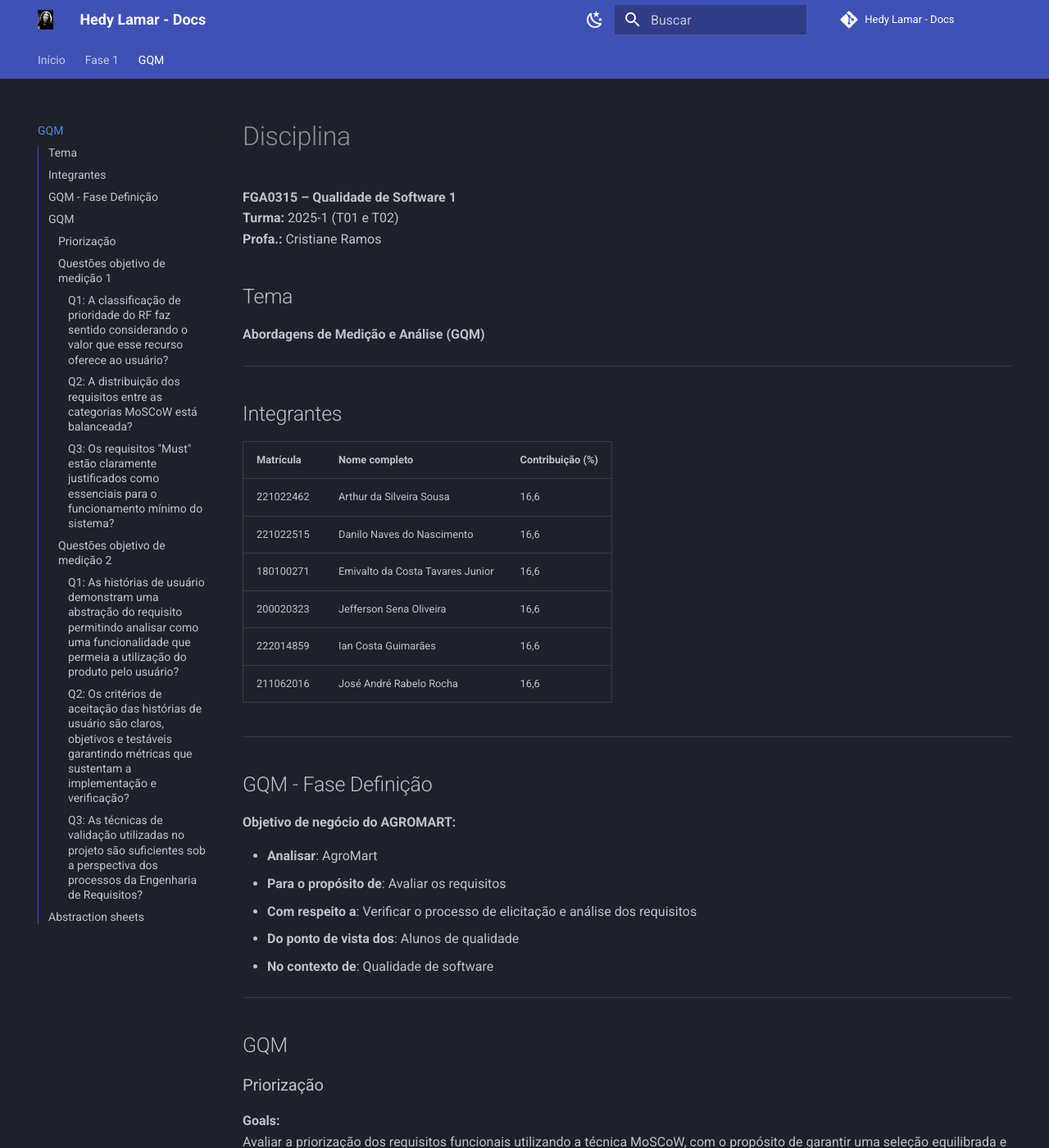
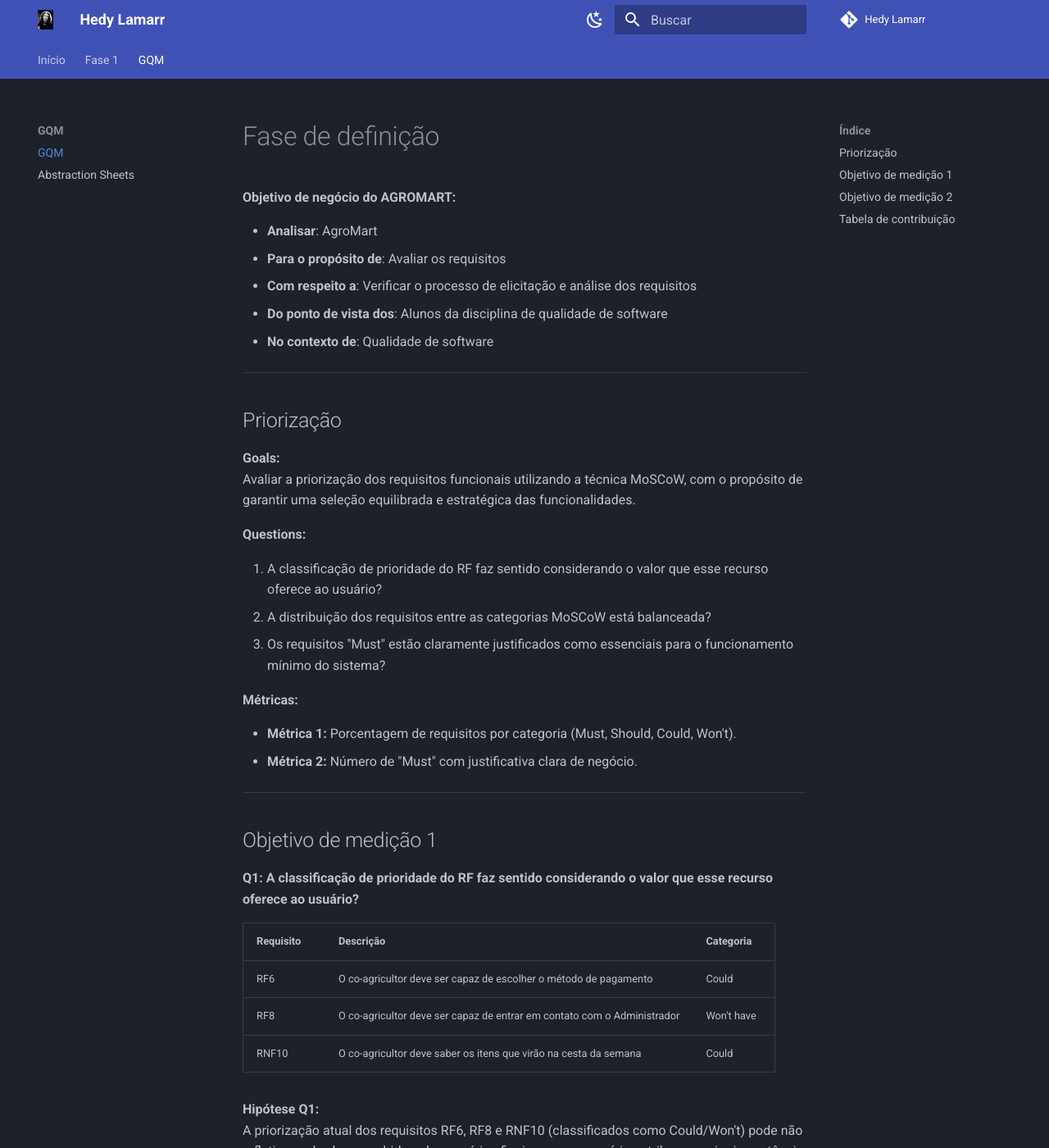
Before and after one commit to FCTE-Qualidade-de-Software-1/2025-1-T01-HEDY-LAMAR, an MkDocs documentation site: the page built from docs/gqm/GQM.md, in a window 1280 px wide and 1400 px high. Shown: the whole window at 82% size. Built offline with MkDocs 1.6.1 and Material for MkDocs 9.7.7, drawn with Linux system fonts in a browser that asks for light colours; some web fonts are replaced; comment, search, counter and statistics services are not loaded; some of the changed text lies outside the part shown.

```diff
--- a/README.md
+++ b/README.md
@@ -2,7 +2,7 @@
 
 Este repositório reúne todos os artefatos desenvolvidos pelo Grupo Hedy Lamar durante o primeiro semestre de 2025, na disciplina de Qualidade de Software da Faculdade de Ciências e Tecnologias em Engenharia da Universidade de Brasília (FCTE-UnB).
 
-# Hedy Lamar
+# Hedy Lamarr
 
 Nascida Hedwig Eva Maria Kiesler na Áustria, Lamarr, além de sua beleza e talento para a atuação, tinha uma mente inquisitiva e um interesse autodidata por ciência e tecnologia. Motivada a auxiliar o esforço dos Aliados durante a guerra, ela uniu forças com o compositor e inventor George Antheil. Juntos, desenvolveram um engenhoso sistema de "salto de frequência" (frequency hopping). A ideia central era permitir que torpedos guiados por rádio mudassem rapidamente de frequência de controle, tornando-os praticamente imunes à detecção e interferência inimiga.
 
--- a/docs/GQM.md
+++ b/docs/gqm/GQM.md
@@ -1,41 +1,16 @@
-# Disciplina
-**FGA0315 – Qualidade de Software 1**
-**Turma:** 2025-1 (T01 e T02)
-**Profa.:** Cristiane Ramos
-
-## Tema
-**Abordagens de Medição e Análise (GQM)**
-
----
-
-## Integrantes
-
-| Matrícula | Nome completo | Contribuição (%) |
-|-----------|---------------|------------------|
-| 221022462 | Arthur da Silveira Sousa | 16,6 |
-| 221022515 | Danilo Naves do Nascimento | 16,6 |
-| 180100271 | Emivalto da Costa Tavares Junior | 16,6 |
-| 200020323 | Jefferson Sena Oliveira | 16,6 |
-| 222014859 | Ian Costa Guimarães | 16,6 |
-| 211062016 | José André Rabelo Rocha | 16,6 |
-
----
-
-## GQM - Fase Definição
+# Fase de definição
 
 **Objetivo de negócio do AGROMART:**
 
 - **Analisar**: AgroMart
 - **Para o propósito de**: Avaliar os requisitos
 - **Com respeito a**: Verificar o processo de elicitação e análise dos requisitos
-- **Do ponto de vista dos**: Alunos de qualidade
+- **Do ponto de vista dos**: Alunos da disciplina de qualidade de software
 - **No contexto de**: Qualidade de software
 
 ---
 
-## GQM
-
-### Priorização
+## Priorização
 
 **Goals:**
 Avaliar a priorização dos requisitos funcionais utilizando a técnica MoSCoW, com o propósito de garantir uma seleção equilibrada e estratégica das funcionalidades.
@@ -53,9 +28,9 @@ Avaliar a priorização dos requisitos funcionais utilizando a técnica MoSCoW,
 
 ---
 
-### Questões objetivo de medição 1
+## Objetivo de medição 1
 
-#### Q1: A classificação de prioridade do RF faz sentido considerando o valor que esse recurso oferece ao usuário?
+**Q1: A classificação de prioridade do RF faz sentido considerando o valor que esse recurso oferece ao usuário?**
 
 | Requisito | Descrição | Categoria |
 |-----------|----------|-----------|
@@ -68,7 +43,7 @@ A priorização atual dos requisitos RF6, RF8 e RNF10 (classificados como Could/
 
 ---
 
-#### Q2: A distribuição dos requisitos entre as categorias MoSCoW está balanceada?
+**Q2: A distribuição dos requisitos entre as categorias MoSCoW está balanceada?**
 
 **Hipótese Q2:** Porcentagem de requisitos por categoria (Must, Should, Could, Won't).
 
@@ -83,7 +58,7 @@ A priorização atual dos requisitos RF6, RF8 e RNF10 (classificados como Could/
 
 ---
 
-#### Q3: Os requisitos "Must" estão claramente justificados como essenciais para o funcionamento mínimo do sistema?
+**Q3: Os requisitos "Must" estão claramente justificados como essenciais para o funcionamento mínimo do sistema?**
 
 **Hipótese Q3:**
 Número de "Must" com justificativa clara de negócio.
@@ -93,9 +68,9 @@ Não. Nenhum dos requisitos classificados como "Must" na documentação apresent
 
 ---
 
-### Questões objetivo de medição 2
+## Objetivo de medição 2
 
-#### Q1: As histórias de usuário demonstram uma abstração do requisito permitindo analisar como uma funcionalidade que permeia a utilização do produto pelo usuário?
+**Q1: As histórias de usuário demonstram uma abstração do requisito permitindo analisar como uma funcionalidade que permeia a utilização do produto pelo usuário?**
 
 **Histórias de Usuário - Administrador**
 
@@ -133,7 +108,7 @@ As histórias de usuário foram analisadas verificando a aderência aos critéri
 
 ---
 
-#### Q2: Os critérios de aceitação das histórias de usuário são claros, objetivos e testáveis garantindo métricas que sustentam a implementação e verificação?
+**Q2: Os critérios de aceitação das histórias de usuário são claros, objetivos e testáveis garantindo métricas que sustentam a implementação e verificação?**
 
 **Exemplos de critérios de aceitação:**
 
@@ -162,13 +137,21 @@ Os critérios de aceitação foram analisados com base nos princípios da técni
 
 ---
 
-#### Q3: As técnicas de validação utilizadas no projeto são suficientes sob a perspectiva dos processos da Engenharia de Requisitos?
+**Q3: As técnicas de validação utilizadas no projeto são suficientes sob a perspectiva dos processos da Engenharia de Requisitos?**
 
 **Hipótese 3:**
 Atualmente, a única técnica de validação identificada na documentação é a validação informal, descrita na seção de validações. Essa abordagem, por si só, geralmente não é suficiente para garantir a qualidade dos requisitos. Recomenda-se a adoção de um checklist estruturado com critérios claros, que ajude a minimizar erros durante a validação dos itens. Observa-se que já existe um checklist voltado à verificação de histórias de usuário, porém este poderia ser aprimorado. Em vez de utilizar apenas os critérios "Os itens que representam maior valor para o negócio são bem priorizados?" e "As User Story foram elaboradas seguindo um modelo e/ou um padrão?", sugerimos a adoção do modelo INVEST (Independente, Negociável, Valioso, Estimável, Pequeno e Testável), o que proporcionaria uma avaliação mais criteriosa e alinhada às boas práticas da Engenharia de Requisitos.
 
 ---
 
-## Abstraction sheets
 
-> (Inserir nossos abstraction sheets)
+## Tabela de contribuição
+
+| Matrícula | Nome completo | Contribuição (%) |
+|-----------|---------------|------------------|
+| 221022462 | Arthur da Silveira Sousa | 16,6 |
+| 221022515 | Danilo Naves do Nascimento | 16,6 |
+| 180100271 | Emivalto da Costa Tavares Junior | 16,6 |
+| 200020323 | Jefferson Sena Oliveira | 16,6 |
+| 222014859 | Ian Costa Guimarães | 16,6 |
+| 211062016 | José André Rabelo Rocha | 16,6 |
--- /dev/null
+++ b/docs/gqm/abs.md
@@ -0,0 +1 @@
+## Objetivo de medição 1
--- a/mkdocs.yml
+++ b/mkdocs.yml
@@ -1,19 +1,22 @@
-site_name: Hedy Lamar - Docs
+site_name: Hedy Lamarr
 
-repo_name: "Hedy Lamar - Docs"
+repo_name: "Hedy Lamarr"
 repo_url: "https://github.com/FCTE-Qualidade-de-Software-1/2025-1-T01-HEDY-LAMAR"
+
+site_description: Documentação do projeto do grupo Hedy Lamar de Qualidade de Software (2025.1), Turma 1
 
 nav:
   - Início: index.md
   - Fase 1: fase.md
-  - GQM: GQM.md
+  - GQM:
+      - GQM: gqm/GQM.md
+      - Abstraction Sheets: gqm/abs.md
 
 theme:
   name: material
 
   features:
     - navigation.tabs
-    - toc.integrate
     - navigation.top
     - search.suggest
     - search.highlight
```
Also changed, not shown: docs/fase.md (+7 -7 lines), docs/index.md (+22 -1 lines), docs/img/download.jpeg (added), docs/img/hedy.jpeg (added).
